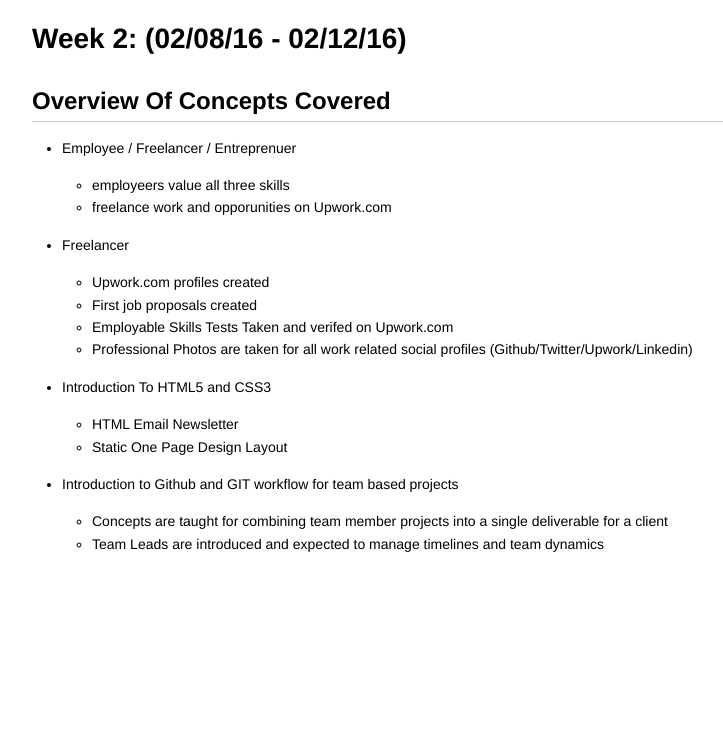
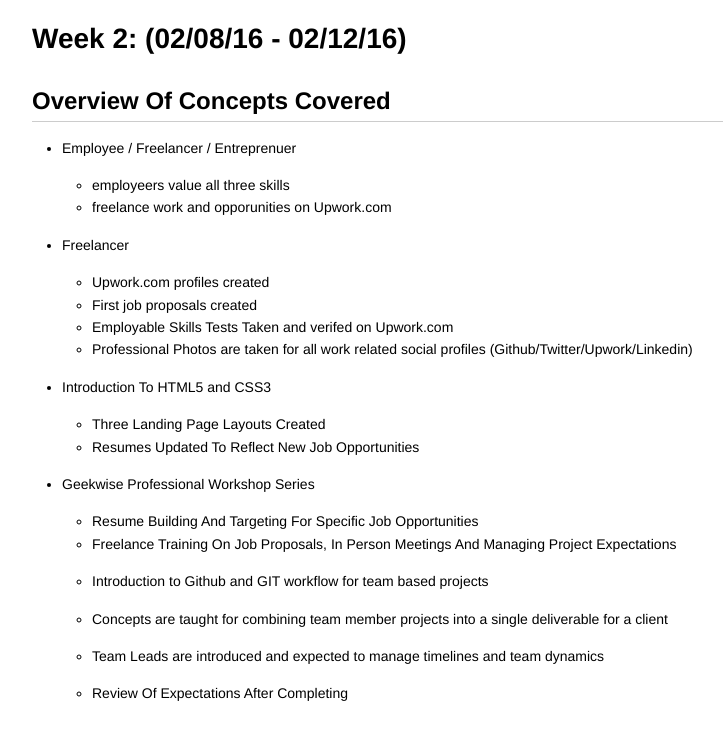
Before and after one commit to geekwise/geekwise_edc_round_two_review, a plain HTML site: page index.html in a window 1280 px wide. Shown: the part 646-1386 px from the top of the page, without its empty margins (181-904 px from the left). Before the commit the page ends 1246 px from the top, so only its background shows below. Drawn offline with nearby package versions, Linux system fonts and the light colour scheme; some packages are replaced by stand-ins of ours.

Commit message:
updated @ 10-23-PM on 02-14-2016

```diff
--- a/index.html
+++ b/index.html
@@ -498,14 +498,18 @@ pre[class*="language-"] {
 <li><p>Introduction To HTML5 and CSS3</p>
 
 <ul>
-<li>HTML Email Newsletter</li>
-<li>Static One Page Design Layout</li>
+<li>Three Landing Page Layouts Created</li>
+<li>Resumes Updated To Reflect New Job Opportunities</li>
 </ul></li>
-<li><p>Introduction to Github and GIT workflow for team based projects</p>
+<li><p>Geekwise Professional Workshop Series</p>
 
 <ul>
-<li>Concepts are taught for combining team member projects into a single deliverable for a client</li>
-<li>Team Leads are introduced and expected to manage timelines and team dynamics</li>
+<li>Resume Building And Targeting For Specific Job Opportunities</li>
+<li><p>Freelance Training On Job Proposals, In Person Meetings And Managing Project Expectations</p></li>
+<li><p>Introduction to Github and GIT workflow for team based projects</p></li>
+<li><p>Concepts are taught for combining team member projects into a single deliverable for a client</p></li>
+<li><p>Team Leads are introduced and expected to manage timelines and team dynamics</p></li>
+<li><p>Review Of Expectations After Completing </p></li>
 </ul></li>
 </ul>
 
```
Also changed, not shown: 1 other file.
